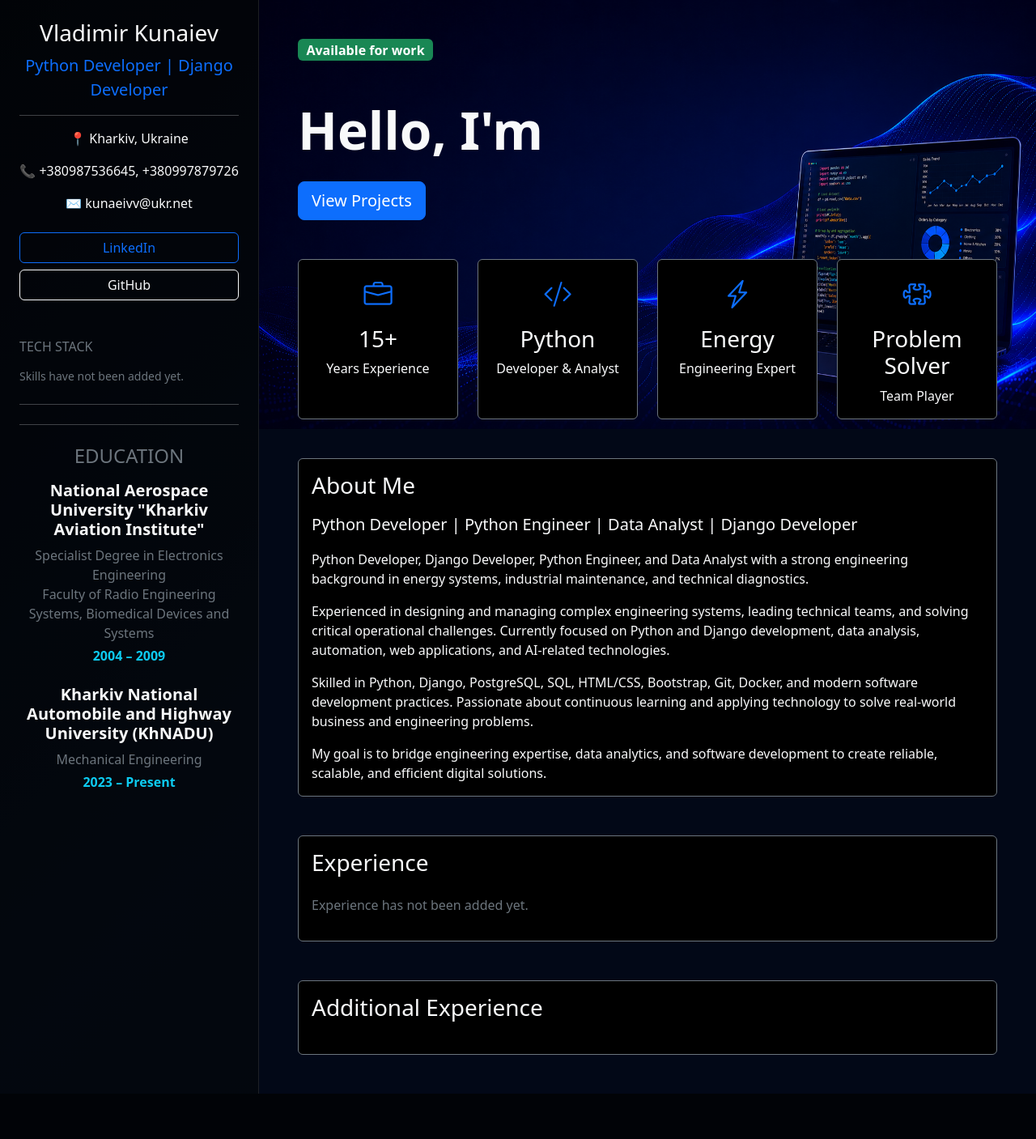
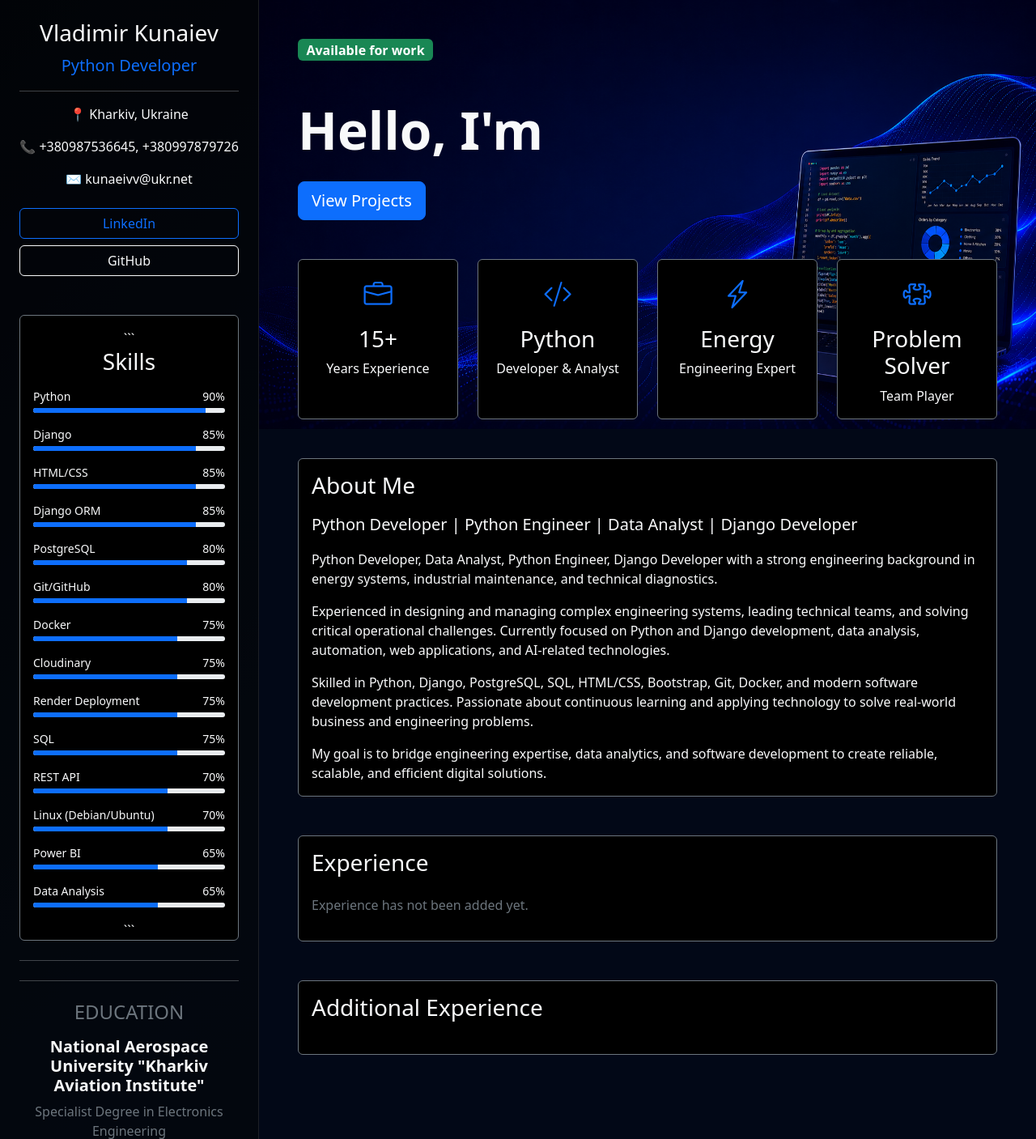
Before and after one commit to Kunaiev-Vladimir/my-portfolio, a Django app: page / in a window 1280 px wide. Shown: the top 1407 px of the page at 81% size. Before the commit the page ends 1351 px from the top, so only its background shows below. Run offline with Django 5.2, Linux system fonts and the light colour scheme; data that the repository does not hold is empty.

Commit message:
16_06_2026

````diff
--- a/resume/templates/resume/home.html
+++ b/resume/templates/resume/home.html
@@ -65,7 +65,7 @@
 
 
             <!-- Skills -->
-            <div class="mt-5 text-start">
+            {% comment %} <div class="mt-5 text-start">
                 <h6 class="text-uppercase text-secondary mb-3">
                     {% trans "Tech Stack" %}
                 </h6>
@@ -89,9 +89,9 @@
                         {% trans "Skills have not been added yet." %}
                     </p>
                 {% endfor %}
-            </div>
+            </div> {% endcomment %}
 
-
+            {% include "includes/skills.html" %}
 
             <hr class="my-4">
 
--- a/templates/includes/about.html
+++ b/templates/includes/about.html
@@ -22,7 +22,7 @@
             </p>
 
             <p>
-                Python Developer, Django Developer, Python Engineer, and Data Analyst
+                Python Developer, Data Analyst, Python Engineer, Django Developer
                 with a strong engineering background in energy systems, industrial
                 maintenance, and technical diagnostics.
             </p>
--- a/templates/includes/profile.html
+++ b/templates/includes/profile.html
@@ -55,7 +55,7 @@
     <h3>Vladimir Kunaiev</h3>
 
     <p class="text-primary fs-5">
-        Python Developer | Django Developer
+        Python Developer
     </p>
 
     <hr>
--- /dev/null
+++ b/templates/includes/skills.html
@@ -0,0 +1,175 @@
+{% load static %}
+{% load i18n %}
+
+<div class="card bg-black text-light border-secondary mt-5">
+    <div class="card-body">
+
+```
+    <h3 class="mb-3">{% trans "Skills" %}</h3>
+
+    {% if skills %}
+
+        {% for skill in skills %}
+            <div class="mb-3">
+                <div class="d-flex justify-content-between small mb-1">
+                    <span>{{ skill.name }}</span>
+                    <span>{{ skill.level }}%</span>
+                </div>
+
+                <div class="progress" style="height: 6px;">
+                    <div class="progress-bar"
+                         role="progressbar"
+                         style="width: {{ skill.level }}%;">
+                    </div>
+                </div>
+            </div>
+        {% endfor %}
+
+    {% else %}
+
+        <div class="mb-3">
+            <div class="d-flex justify-content-between small mb-1">
+                <span>Python</span>
+                <span>90%</span>
+            </div>
+            <div class="progress" style="height: 6px;">
+                <div class="progress-bar" style="width: 90%;"></div>
+            </div>
+        </div>
+
+        <div class="mb-3">
+            <div class="d-flex justify-content-between small mb-1">
+                <span>Django</span>
+                <span>85%</span>
+            </div>
+            <div class="progress" style="height: 6px;">
+                <div class="progress-bar" style="width: 85%;"></div>
+            </div>
+        </div>
+
+        <div class="mb-3">
+            <div class="d-flex justify-content-between small mb-1">
+                <span>HTML/CSS</span>
+                <span>85%</span>
+            </div>
+            <div class="progress" style="height: 6px;">
+                <div class="progress-bar" style="width: 85%;"></div>
+            </div>
+        </div>
+
+        <div class="mb-3">
+            <div class="d-flex justify-content-between small mb-1">
+                <span>Django ORM</span>
+                <span>85%</span>
+            </div>
+            <div class="progress" style="height: 6px;">
+                <div class="progress-bar" style="width: 85%;"></div>
+            </div>
+        </div>
+
+        <div class="mb-3">
+            <div class="d-flex justify-content-between small mb-1">
+                <span>PostgreSQL</span>
+                <span>80%</span>
+            </div>
+            <div class="progress" style="height: 6px;">
+                <div class="progress-bar" style="width: 80%;"></div>
+            </div>
+        </div>
+
+        <div class="mb-3">
+            <div class="d-flex justify-content-between small mb-1">
+                <span>Git/GitHub</span>
+                <span>80%</span>
+            </div>
+            <div class="progress" style="height: 6px;">
+                <div class="progress-bar" style="width: 80%;"></div>
+            </div>
+        </div>
+
+        <div class="mb-3">
+            <div class="d-flex justify-content-between small mb-1">
+                <span>Docker</span>
+                <span>75%</span>
+            </div>
+            <div class="progress" style="height: 6px;">
+                <div class="progress-bar" style="width: 75%;"></div>
+            </div>
+        </div>
+
+        <div class="mb-3">
+            <div class="d-flex justify-content-between small mb-1">
+                <span>Cloudinary</span>
+                <span>75%</span>
+            </div>
+            <div class="progress" style="height: 6px;">
+                <div class="progress-bar" style="width: 75%;"></div>
+            </div>
+        </div>
+
+        <div class="mb-3">
+            <div class="d-flex justify-content-between small mb-1">
+                <span>Render Deployment</span>
+                <span>75%</span>
+            </div>
+            <div class="progress" style="height: 6px;">
+                <div class="progress-bar" style="width: 75%;"></div>
+            </div>
+        </div>
+
+        <div class="mb-3">
+            <div class="d-flex justify-content-between small mb-1">
+                <span>SQL</span>
+                <span>75%</span>
+            </div>
+            <div class="progress" style="height: 6px;">
+                <div class="progress-bar" style="width: 75%;"></div>
+            </div>
+        </div>
+
+        <div class="mb-3">
+            <div class="d-flex justify-content-between small mb-1">
+                <span>REST API</span>
+                <span>70%</span>
+            </div>
+            <div class="progress" style="height: 6px;">
+                <div class="progress-bar" style="width: 70%;"></div>
+            </div>
+        </div>
+
+        <div class="mb-3">
+            <div class="d-flex justify-content-between small mb-1">
+                <span>Linux (Debian/Ubuntu)</span>
+                <span>70%</span>
+            </div>
+            <div class="progress" style="height: 6px;">
+                <div class="progress-bar" style="width: 70%;"></div>
+            </div>
+        </div>
+
+        <div class="mb-3">
+            <div class="d-flex justify-content-between small mb-1">
+                <span>Power BI</span>
+                <span>65%</span>
+            </div>
+            <div class="progress" style="height: 6px;">
+                <div class="progress-bar" style="width: 65%;"></div>
+            </div>
+        </div>
+
+        <div class="mb-0">
+            <div class="d-flex justify-content-between small mb-1">
+                <span>Data Analysis</span>
+                <span>65%</span>
+            </div>
+            <div class="progress" style="height: 6px;">
+                <div class="progress-bar" style="width: 65%;"></div>
+            </div>
+        </div>
+
+    {% endif %}
+
+</div>
+```
+
+</div>
````
